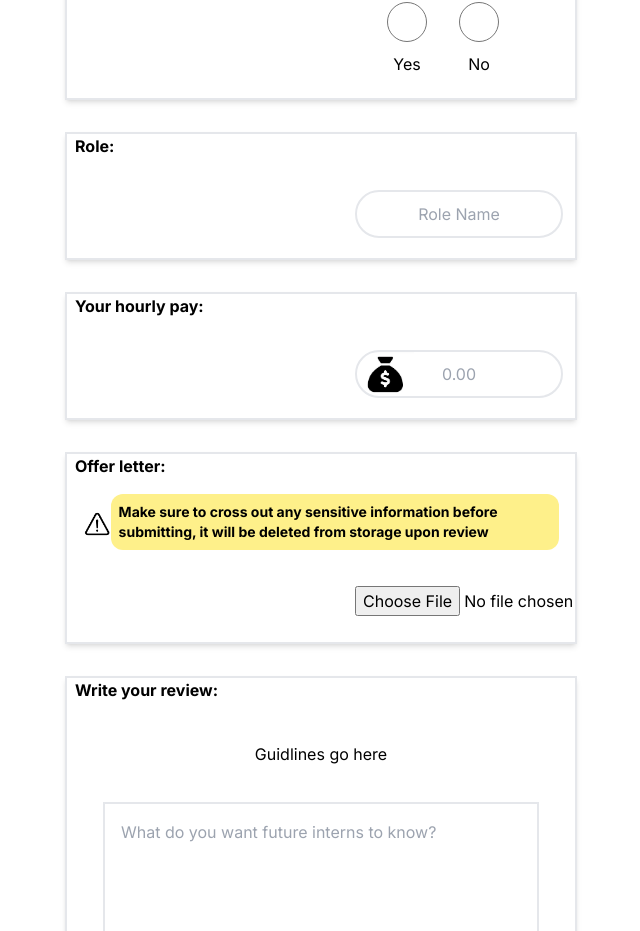
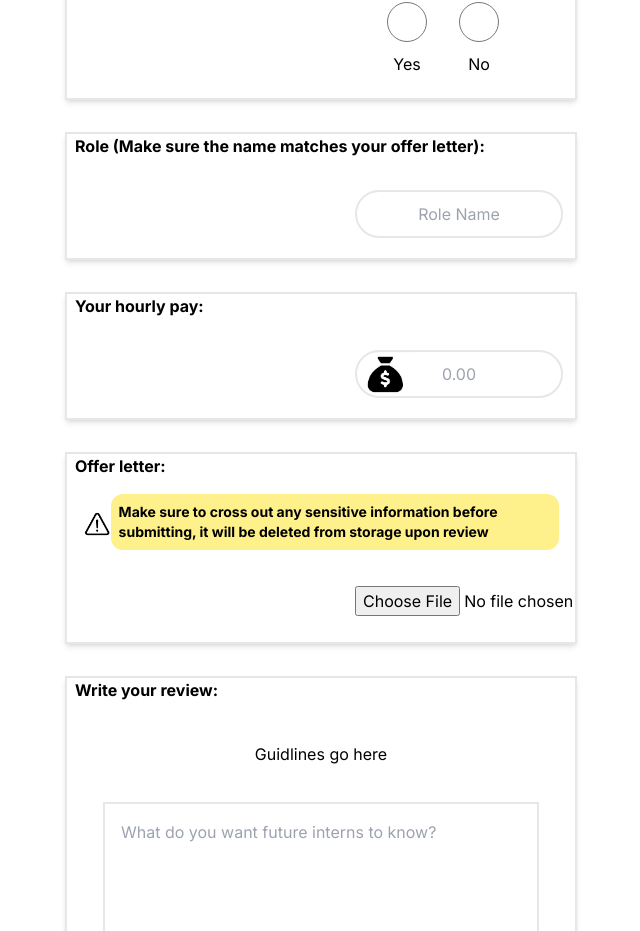
Before and after one commit to ShifuX/rate-my-internship, a Next.js app: page /ratecompany/1 in a window 1280 px wide. Shown: the part 876-1807 px from the top of the page, without its empty margins (319-959 px from the left). Built offline with nearby package versions, Linux system fonts and the light colour scheme.

Commit message:
rating card update order/role name

```diff
--- a/src/app/ratecompany/[id]/page.tsx
+++ b/src/app/ratecompany/[id]/page.tsx
@@ -85,7 +85,11 @@ const page = ({ params }: { params: { id: string } }) => {
           inputID="rateBoxChallenge"
         />
         <RetakeCard textLabel="Would you intern here again" inputID="checked" />
-        <TextCard textLabel="Role" inputID="Role" placeHolder="Role Name" />
+        <TextCard
+          textLabel="Role (Make sure the name matches your offer letter)"
+          inputID="Role"
+          placeHolder="Role Name"
+        />
         <PayCard textLabel="Your hourly pay" inputID="pay" placeHolder="0.00" />
         <FileCard textLabel="Offer letter" inputID="pdf" />
         <ReviewCard textLabel="Write your review" inputID="review" />
```
